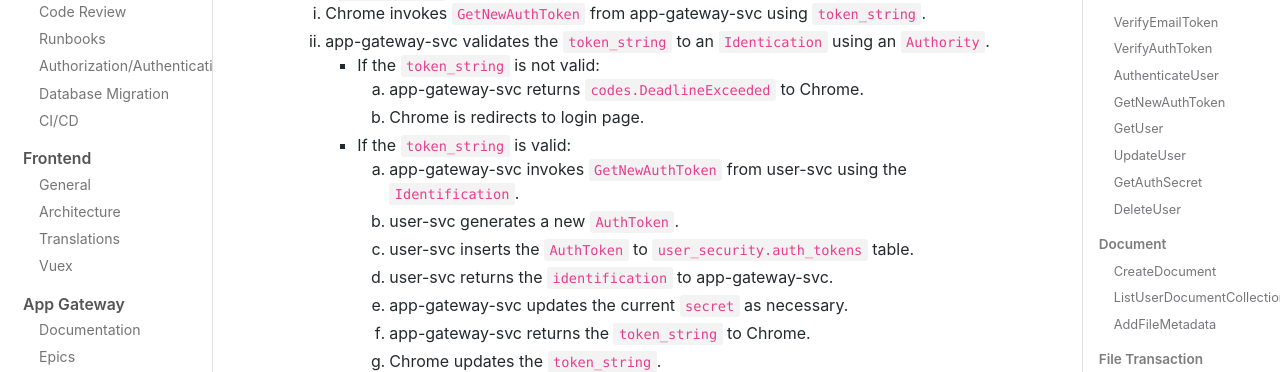
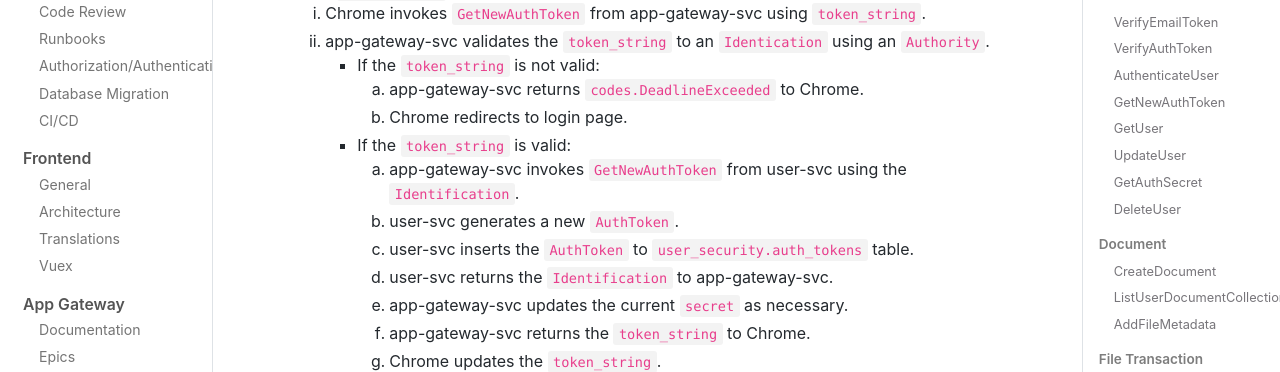
Before and after one commit to hwsc-org/hwsc-org.github.io, a Jekyll site: the page built from wikis/app-gateway-svc/epics.md, in a window 1280 px wide and 900 px high, scrolled down 4764 px. Shown: the part 153-525 px from the top of the window. Built offline with Jekyll 4.4.1, drawn with Linux system fonts in a browser that asks for light colours; comment, search, counter and statistics services are not loaded.

```diff
--- a/wikis/app-gateway-svc/epics.md
+++ b/wikis/app-gateway-svc/epics.md
@@ -156,12 +156,12 @@ Maintain a secured connection between app-gateway-svc and browser.
     2. app-gateway-svc validates the `token_string` to an `Identication` using an `Authority`.
         - If the `token_string` is not valid:
             1. app-gateway-svc returns `codes.DeadlineExceeded` to Chrome.
-            2. Chrome is redirects to login page.
+            2. Chrome redirects to login page.
         - If the `token_string` is valid:
             1. app-gateway-svc invokes `GetNewAuthToken` from user-svc using the `Identification`.
             2. user-svc generates a new `AuthToken`.
             3. user-svc inserts the `AuthToken` to `user_security.auth_tokens` table.
-            4. user-svc returns the `identification` to app-gateway-svc.
+            4. user-svc returns the `Identification` to app-gateway-svc.
             5. app-gateway-svc updates the current `secret` as necessary.
             6. app-gateway-svc returns the `token_string` to Chrome.
             7. Chrome updates the `token_string`.
```
